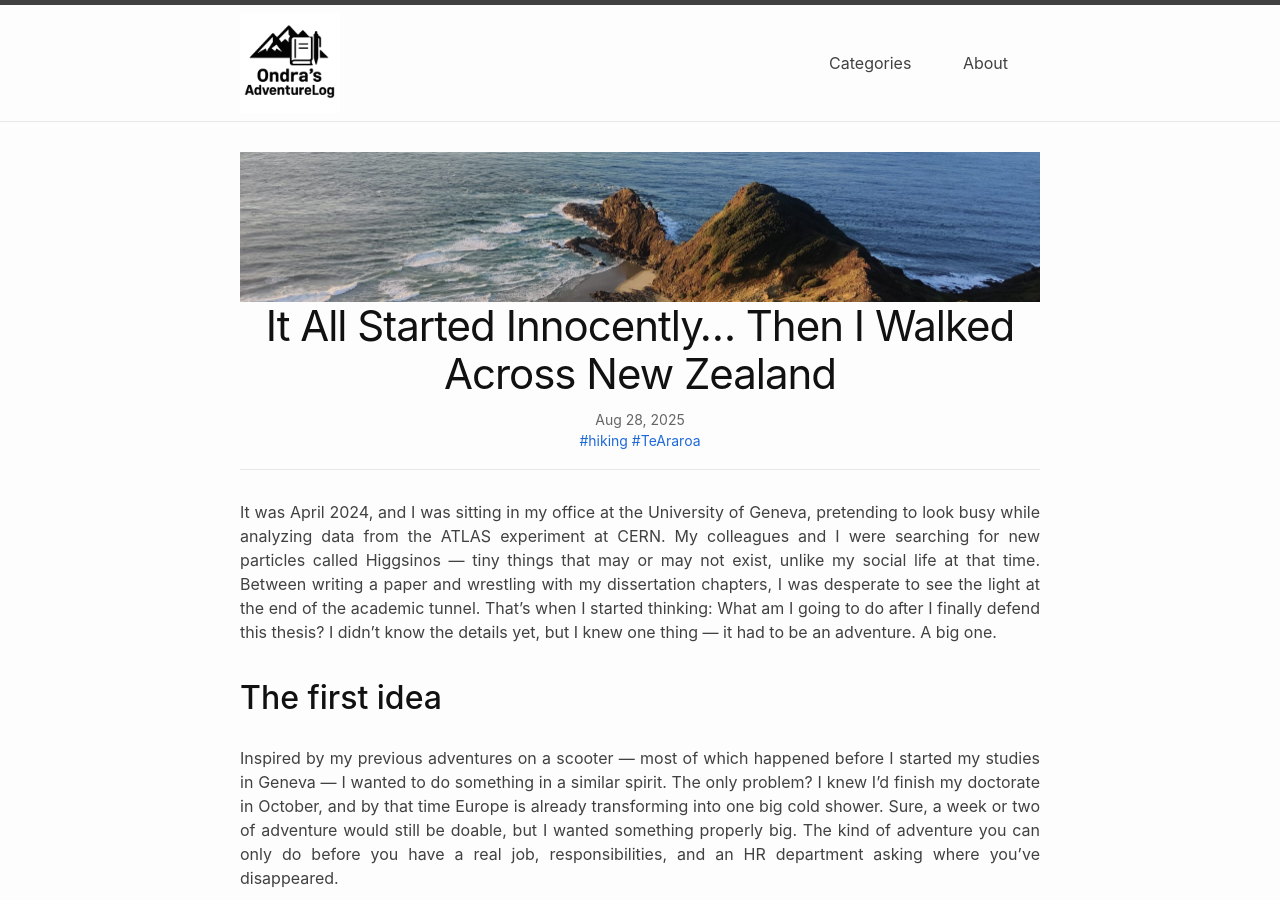
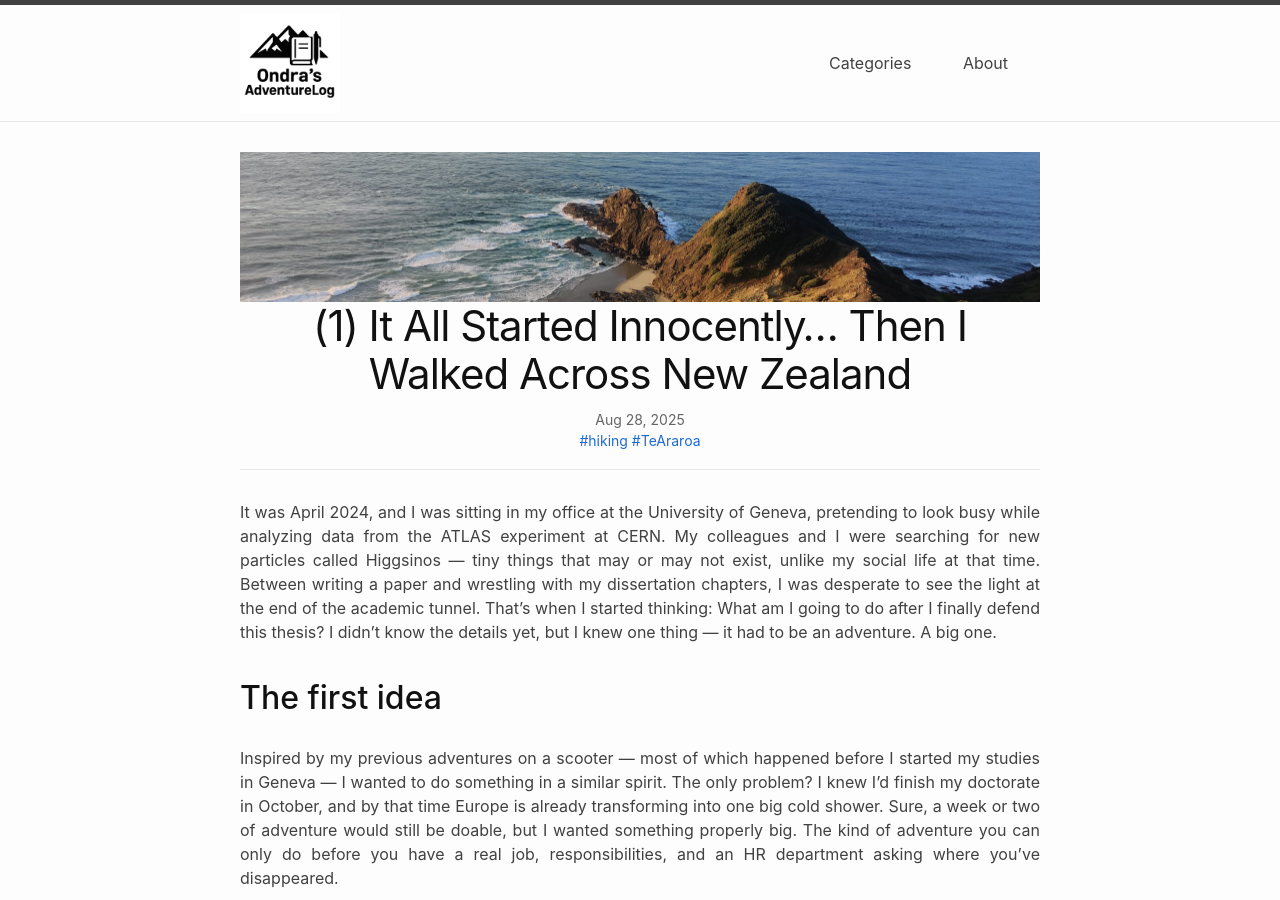
Before and after one commit to otheiner/blog, a Jekyll site: the page built from _posts/2025-08-28-TA_the_idea.md, in a window 1280 px wide and 900 px high. Built offline with Jekyll 4.4.1, drawn with Linux system fonts in a browser that asks for light colours.

Commit message:
Numbering TA articles

```diff
--- a/_posts/2025-08-28-TA_the_idea.md
+++ b/_posts/2025-08-28-TA_the_idea.md
@@ -1,6 +1,6 @@
 ---
 layout: post
-title: It All Started Innocently… Then I Walked Across New Zealand
+title: (1) It All Started Innocently… Then I Walked Across New Zealand
 tags: hiking TeAraroa
 image_preview: /assets/images/TA/spirit_tree.jpeg
 image_heading: /assets/images/TA/spirit_tree.jpeg
```
Also changed, not shown: _posts/2025-08-29-TA_preparation.md (+1 -1 lines), _posts/2025-08-30-TA_gear_list.md (+1 -1 lines), _posts/2025-10-07-TA_part1.md (+1 -1 lines), _posts/2025-10-16-TA_part2.md (+1 -1 lines).
